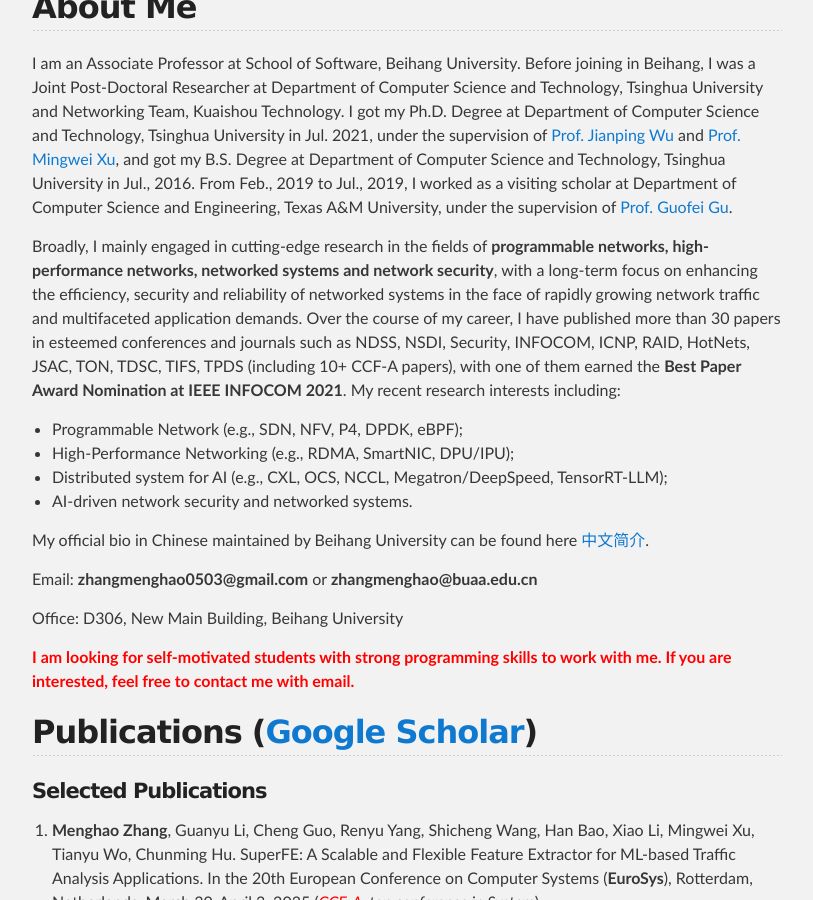
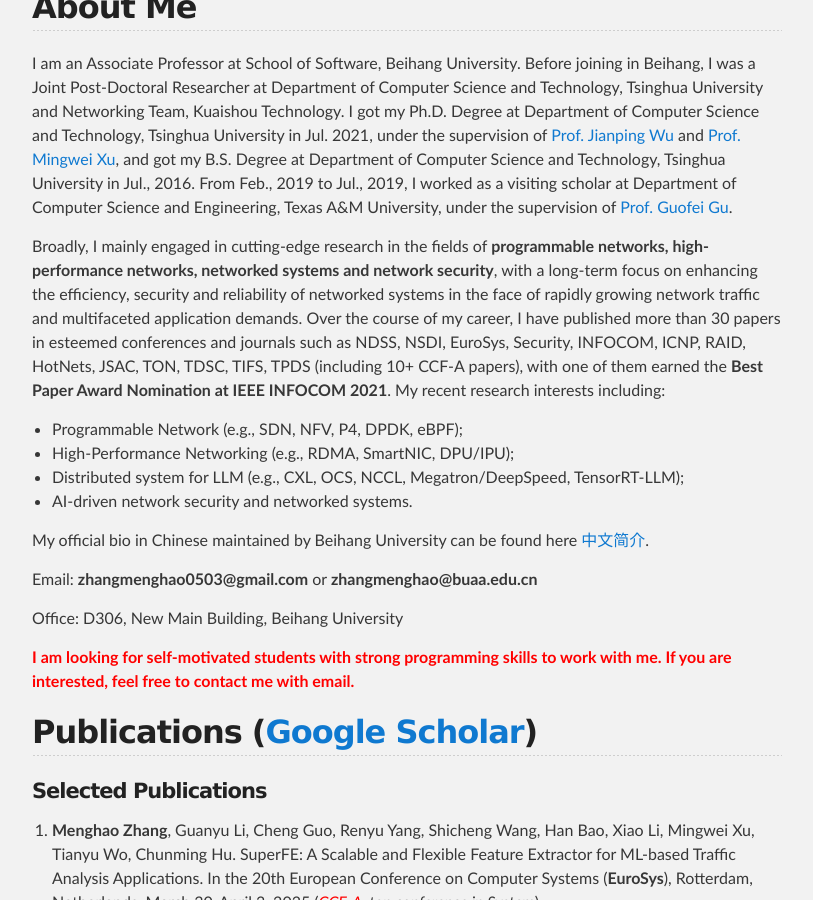
Before and after one commit to zhangmenghao/zhangmenghao.github.io, a Jekyll site: the page built from index.md, in a window 1280 px wide and 900 px high, scrolled down 333 px. Shown: the whole window, without its empty margins (233-1046 px from the left). Built offline with Jekyll 4.4.1, drawn with Linux system fonts in a browser that asks for light colours.

Commit message:
Update bio

```diff
--- a/index.md
+++ b/index.md
@@ -15,10 +15,10 @@
 From Feb., 2019 to Jul., 2019, I worked as a visiting scholar at Department of Computer Science and Engineering, Texas A&M University, under the supervision of [Prof. Guofei Gu](http://faculty.cs.tamu.edu/guofei/).
 
 Broadly, I mainly engaged in cutting-edge research in the fields of __programmable networks, high-performance networks, networked systems and network security__, with a long-term focus on enhancing the efficiency, security and reliability of networked systems in the face of rapidly growing network traffic and multifaceted application demands.
-Over the course of my career, I have published more than 30 papers in esteemed conferences and journals such as NDSS, NSDI, Security, INFOCOM, ICNP, RAID, HotNets, JSAC, TON, TDSC, TIFS, TPDS (including 10+ CCF-A papers), with one of them earned the __Best Paper Award Nomination at IEEE INFOCOM 2021__. My recent research interests including:
+Over the course of my career, I have published more than 30 papers in esteemed conferences and journals such as NDSS, NSDI, EuroSys, Security, INFOCOM, ICNP, RAID, HotNets, JSAC, TON, TDSC, TIFS, TPDS (including 10+ CCF-A papers), with one of them earned the __Best Paper Award Nomination at IEEE INFOCOM 2021__. My recent research interests including:
 * Programmable Network (e.g., SDN, NFV, P4, DPDK, eBPF);
 * High-Performance Networking (e.g., RDMA, SmartNIC, DPU/IPU);
-* Distributed system for AI (e.g., CXL, OCS, NCCL, Megatron/DeepSpeed, TensorRT-LLM);
+* Distributed system for LLM (e.g., CXL, OCS, NCCL, Megatron/DeepSpeed, TensorRT-LLM);
 * AI-driven network security and networked systems.
 
 
```
